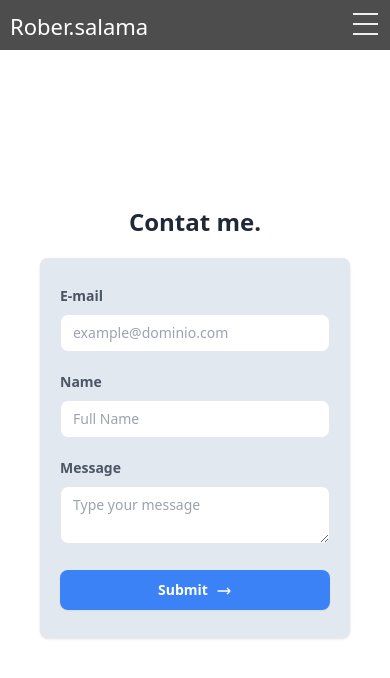
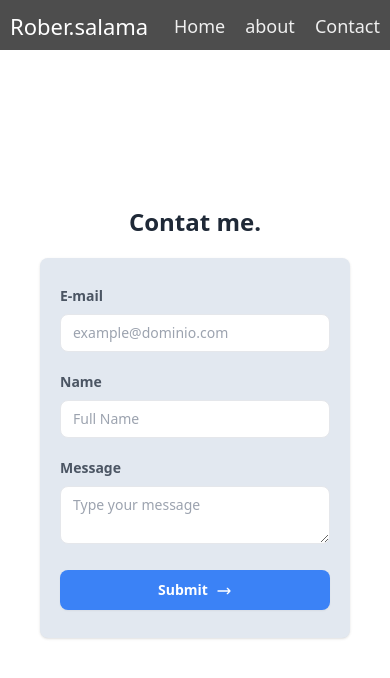
Before and after one commit to ROBER-SALAMA/portafolio, a Vue app: page /contact in a window 390 px wide. Shown: the top 678 px of the page. Built offline with nearby package versions, Linux system fonts and the light colour scheme.

Commit message:
cambios a la nav

```diff
--- a/src/components/Navbar.vue
+++ b/src/components/Navbar.vue
@@ -70,56 +70,57 @@
   display: none;
 }
 
-@media (max-width:600px) {
-  .nav>.nav-btn {
-    display: inline-block;
-    position: absolute;
-    right: 0px;
-    top: 0px;
-  }
+// @media (max-width:600px) {
+//   .nav>.nav-btn {
+//     display: inline-block;
+//     position: absolute;
+//     right: 0px;
+//     top: 0px;
+//   }
 
-  .nav>.nav-btn>label {
-    display: inline-block;
-    width: 50px;
-    height: 50px;
-    padding: 13px;
-  }
+//   .nav>.nav-btn>label {
+//     display: inline-block;
+//     width: 50px;
+//     height: 50px;
+//     padding: 13px;
+//   }
 
-  .nav>.nav-btn>label:hover,
-  .nav #nav-check:checked~.nav-btn>label {
-    background-color: rgba(0, 0, 0, 0.3);
-  }
+//   .nav>.nav-btn>label:hover,
+//   .nav #nav-check:checked~.nav-btn>label {
+//     background-color: rgba(0, 0, 0, 0.3);
+//   }
 
-  .nav>.nav-btn>label>span {
-    display: block;
-    width: 25px;
-    height: 10px;
-    border-top: 2px solid #eee;
-  }
+//   .nav>.nav-btn>label>span {
+//     display: block;
+//     width: 25px;
+//     height: 10px;
+//     border-top: 2px solid #eee;
+//   }
 
-  .nav>.nav-links {
-    position: absolute;
-    display: block;
-    width: 100%;
-    background-color: #4d4d4d;
-    height: 0px;
-    transition: all 0.3s ease-in;
-    overflow-y: hidden;
-    top: 50px;
-    left: 0px;
-  }
+//   .nav>.nav-links {
+//     position: absolute;
+//     display: block;
+//     width: 100%;
+//     background-color: #4d4d4d;
+//     height: 0px;
+//     transition: all 0.3s ease-in;
+//     overflow-y: hidden;
+//     top: 50px;
+//     left: 0px;
+//   }
 
-  .nav>.nav-links>a {
-    display: block;
-    width: 100%;
-  }
+//   .nav>.nav-links>a {
+//     display: block;
+//     width: 100%;
+//   }
 
-  .nav>#nav-check:not(:checked)~.nav-links {
-    height: 0px;
-  }
+//   .nav>#nav-check:not(:checked)~.nav-links {
+//     height: 0px;
+//   }
 
-  .nav>#nav-check:checked~.nav-links {
-    height: calc(100vh - 50px);
-    overflow-y: auto;
-  }
-}</style>
+//   .nav>#nav-check:checked~.nav-links {
+//     height: calc(100vh - 50px);
+//     overflow-y: auto;
+//   }
+// }
+</style>
--- a/src/routes.ts
+++ b/src/routes.ts
@@ -3,6 +3,7 @@ import { createRouter, RouteRecordRaw, createWebHistory } from "vue-router";
 //? importamos las vista
 import HomeVue from "./pages/Home.vue";
 import AboutVue from "./pages/About.vue";
+// import ContactVue from "./pages/Contact.vue";
 import ContactVue from "./pages/Contact.vue";
 
 
```
